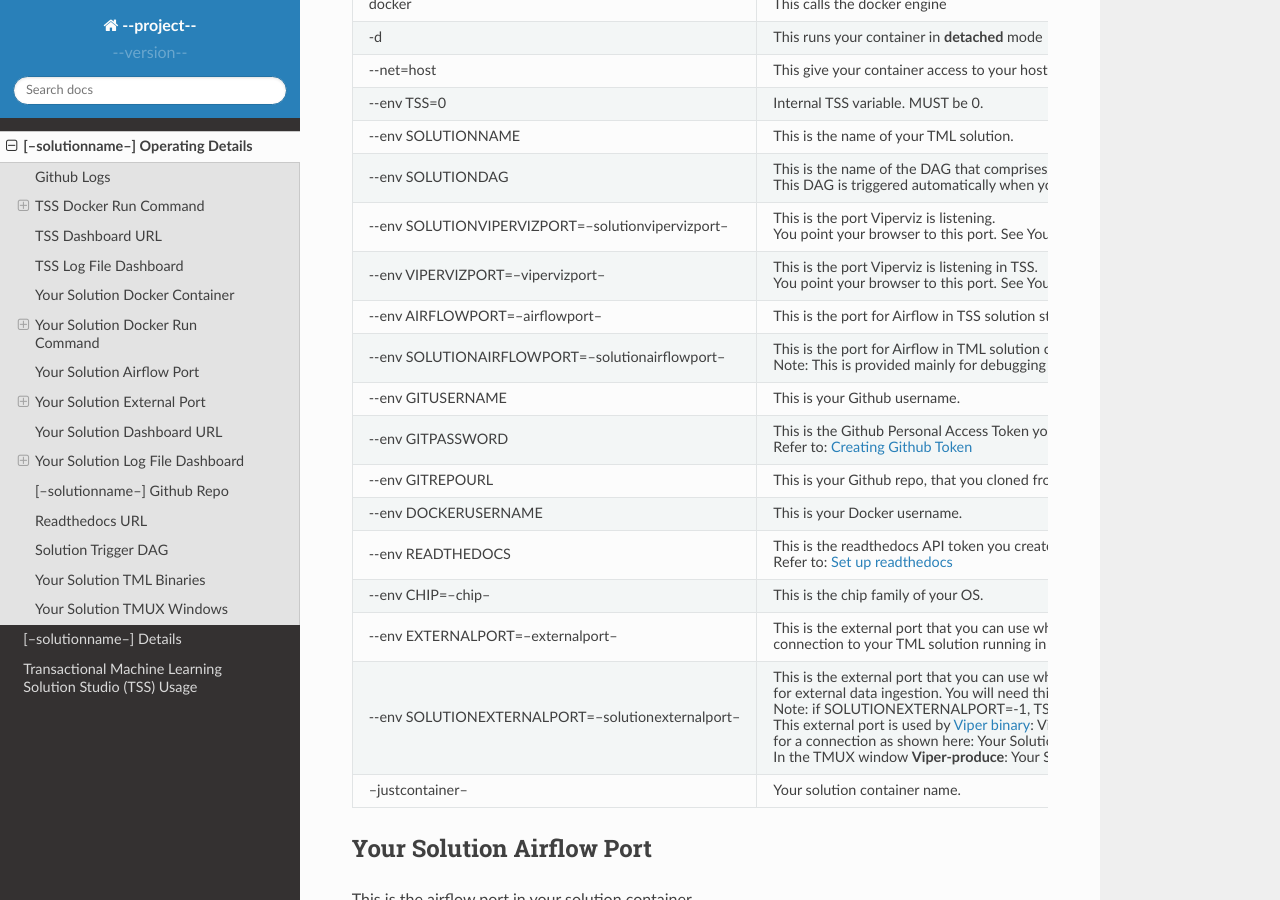
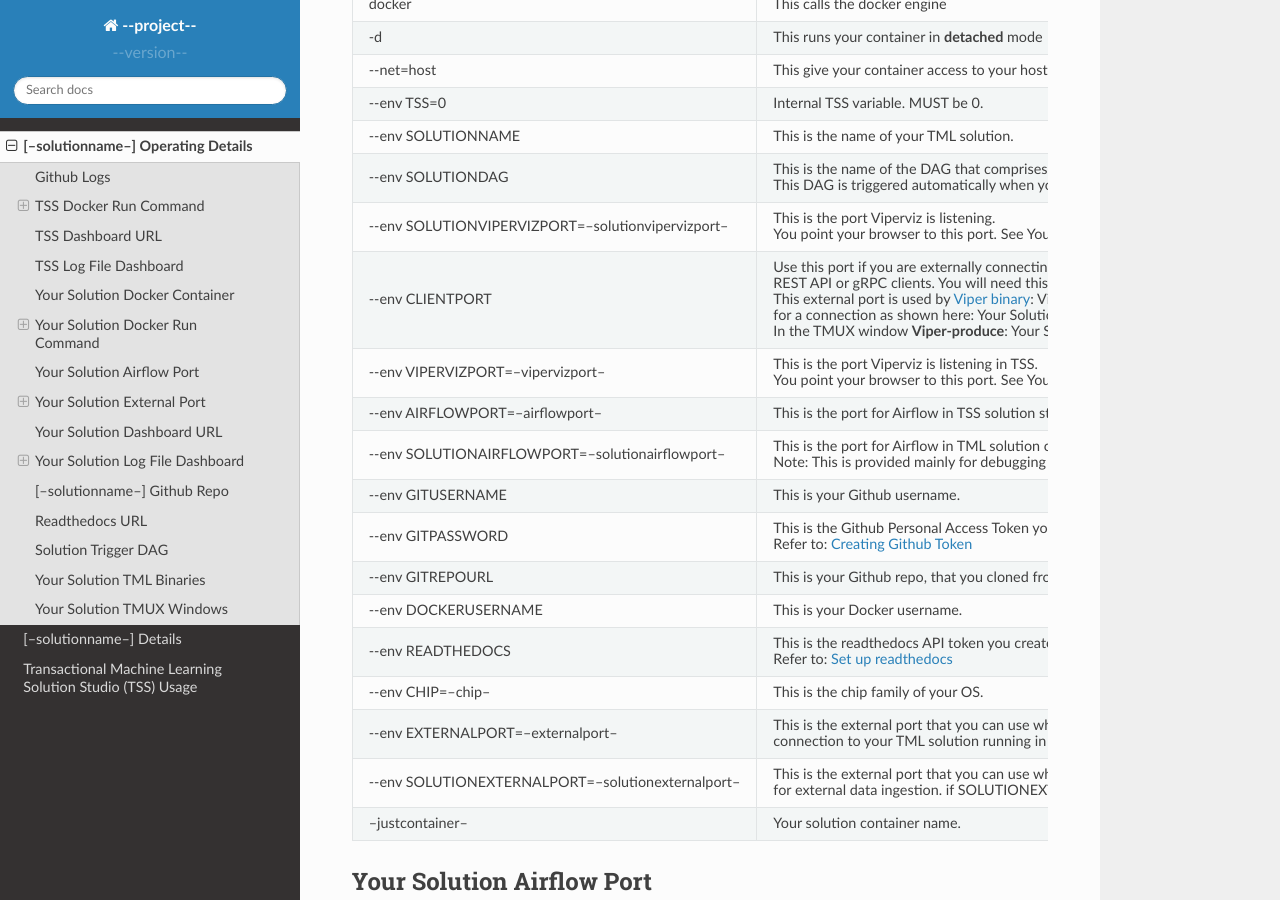
Before and after one commit to vanesalcb06/tssproject2-2b5c, a Sphinx documentation site: the page built from docs/source/operating.rst, in a window 1280 px wide and 900 px high, scrolled down 3733 px. Built offline with Sphinx 7.4.7 and the Read the Docs theme 2.0.0, drawn with Linux system fonts in a browser that asks for light colours; some of the changed lines change nothing that is shown.

Commit message:
Update operating.rst

```diff
--- a/docs/source/operating.rst
+++ b/docs/source/operating.rst
@@ -184,6 +184,16 @@
      - This is the port Viperviz is listening.
 
        You point your browser to this port. See :ref:`Your Solution Dashboard URL`
+   * - \-\-env CLIENTPORT
+     - Use this port if you are externally connecting to the TML/TSS solution using
+
+       REST API or gRPC clients.  You will need this port in the `REST <https://tml.readthedocs.io/en/latest/tmlbuilds.html#step-3b-i-rest-api-client>`_, and `gRPC <https://tml.readthedocs.io/en/latest/tmlbuilds.html#step-3c-i-grpc-api-client>`_ clients.
+
+       This external port is used by `Viper binary <https://tml.readthedocs.io/en/latest/usage.html>`_: Viper will be listening on this port
+
+       for a connection as shown here: :ref:`Your Solution TML Binaries`
+
+       In the TMUX window **Viper-produce**: :ref:`Your Solution TMUX Windows`
    * - \-\-env  VIPERVIZPORT=--vipervizport--
      - This is the port Viperviz is listening in TSS.
 
@@ -217,15 +227,7 @@
    * - \-\-env SOLUTIONEXTERNALPORT=--solutionexternalport--
      - This is the external port that you can use when making an external connection to your TML solution
 
-       for external data ingestion.  You will need this port in the `REST <https://tml.readthedocs.io/en/latest/tmlbuilds.html#step-3b-i-rest-api-client>`_, and `gRPC <https://tml.readthedocs.io/en/latest/tmlbuilds.html#step-3c-i-grpc-api-client>`_ clients.
-
-       Note: if SOLUTIONEXTERNALPORT=-1, TSS will choose a free port randomly.
-
-       This external port is used by `Viper binary <https://tml.readthedocs.io/en/latest/usage.html>`_: Viper will be listening on this port
-
-       for a connection as shown here: :ref:`Your Solution TML Binaries`
-
-       In the TMUX window **Viper-produce**: :ref:`Your Solution TMUX Windows`
+       for external data ingestion.  if SOLUTIONEXTERNALPORT=-1, TSS selects a free port randomly.
    * - --justcontainer--
      - Your solution container name.
 
```
